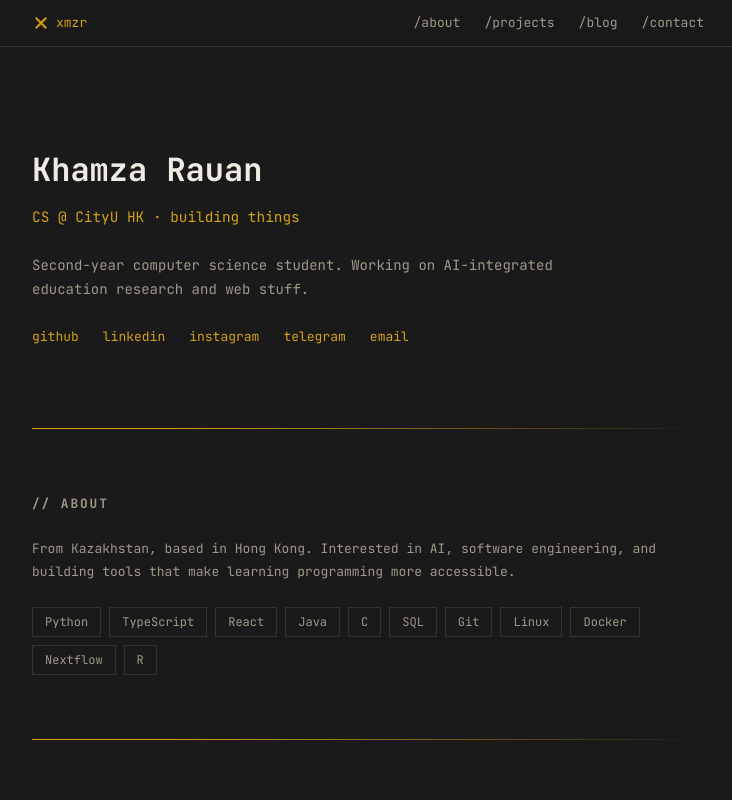
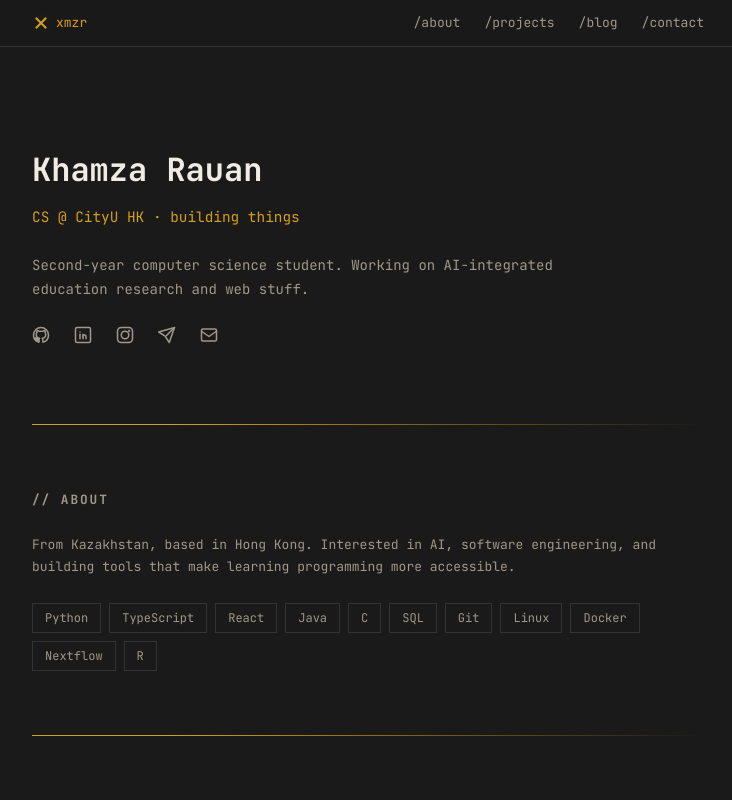
Before and after one commit to xamzar/portfolio, a React (Vite) app: page / in a window 1280 px wide. Shown: the top 800 px of the page, without its empty margins (272-1004 px from the left). Built offline with nearby package versions, Linux system fonts and the light colour scheme.

Commit message:
replace social text links with inline SVG icons

```diff
--- a/src/index.css
+++ b/src/index.css
@@ -128,7 +128,14 @@ nav .container {
 }
 
 .hero .links a {
-  font-size: 13px;
+  display: flex;
+  align-items: center;
+  color: var(--text-secondary);
+  transition: color 0.2s;
+}
+
+.hero .links a:hover {
+  color: var(--accent-primary);
 }
 
 /* Sections */
--- a/src/pages/Home.tsx
+++ b/src/pages/Home.tsx
@@ -28,11 +28,39 @@ export default function Home() {
           education research and web stuff.
         </p>
         <div className="links">
-          <a href="https://github.com/xamzar" target="_blank">github</a>
-          <a href="https://linkedin.com/in/xmzr" target="_blank">linkedin</a>
-          <a href="https://instagram.com/xmzr.dev" target="_blank">instagram</a>
-          <a href="https://t.me/xmzrdev" target="_blank">telegram</a>
-          <a href="mailto:rauan.khamza@gmail.com">email</a>
+          <a href="https://github.com/xamzar" target="_blank" title="GitHub">
+            <svg width="18" height="18" viewBox="0 0 24 24" fill="none" stroke="currentColor" strokeWidth="2" strokeLinecap="round" strokeLinejoin="round">
+              <path d="M12 2C6.477 2 2 6.477 2 12c0 4.42 2.865 8.166 6.839 9.489.5.092.682-.217.682-.482 0-.237-.008-.866-.013-1.7-2.782.604-3.369-1.34-3.369-1.34-.454-1.156-1.11-1.464-1.11-1.464-.908-.62.069-.608.069-.608 1.003.07 1.531 1.03 1.531 1.03.892 1.529 2.341 1.087 2.91.831.092-.646.35-1.086.636-1.336-2.22-.253-4.555-1.11-4.555-4.943 0-1.091.39-1.984 1.029-2.683-.103-.253-.446-1.27.098-2.647 0 0 .84-.269 2.75 1.025A9.578 9.578 0 0112 6.836c.85.004 1.705.115 2.504.337 1.909-1.294 2.747-1.025 2.747-1.025.546 1.377.202 2.394.1 2.647.64.699 1.028 1.592 1.028 2.683 0 3.842-2.339 4.687-4.566 4.935.359.309.678.919.678 1.852 0 1.336-.012 2.415-.012 2.743 0 .267.18.578.688.48C19.138 20.163 22 16.418 22 12c0-5.523-4.477-10-10-10z"/>
+            </svg>
+          </a>
+          <a href="https://linkedin.com/in/xmzr" target="_blank" title="LinkedIn">
+            <svg width="18" height="18" viewBox="0 0 24 24" fill="none" stroke="currentColor" strokeWidth="2" strokeLinecap="round" strokeLinejoin="round">
+              <rect x="2" y="2" width="20" height="20" rx="2" ry="2"/>
+              <path d="M8 11v6"/>
+              <path d="M8 8.01v-.01"/>
+              <path d="M12 17v-6"/>
+              <path d="M16 17v-3a2 2 0 00-4 0"/>
+            </svg>
+          </a>
+          <a href="https://instagram.com/xmzr.dev" target="_blank" title="Instagram">
+            <svg width="18" height="18" viewBox="0 0 24 24" fill="none" stroke="currentColor" strokeWidth="2" strokeLinecap="round" strokeLinejoin="round">
+              <rect x="2" y="2" width="20" height="20" rx="5" ry="5"/>
+              <circle cx="12" cy="12" r="5"/>
+              <circle cx="17.5" cy="6.5" r="1.5" fill="currentColor" stroke="none"/>
+            </svg>
+          </a>
+          <a href="https://t.me/xmzrdev" target="_blank" title="Telegram">
+            <svg width="18" height="18" viewBox="0 0 24 24" fill="none" stroke="currentColor" strokeWidth="2" strokeLinecap="round" strokeLinejoin="round">
+              <path d="M22 2L11 13"/>
+              <path d="M22 2L15 22l-5.5-8.5L1 8l21-6z"/>
+            </svg>
+          </a>
+          <a href="mailto:rauan.khamza@gmail.com" title="Email">
+            <svg width="18" height="18" viewBox="0 0 24 24" fill="none" stroke="currentColor" strokeWidth="2" strokeLinecap="round" strokeLinejoin="round">
+              <rect x="2" y="4" width="20" height="16" rx="2"/>
+              <path d="M22 7l-10 7L2 7"/>
+            </svg>
+          </a>
         </div>
       </section>
 
```
